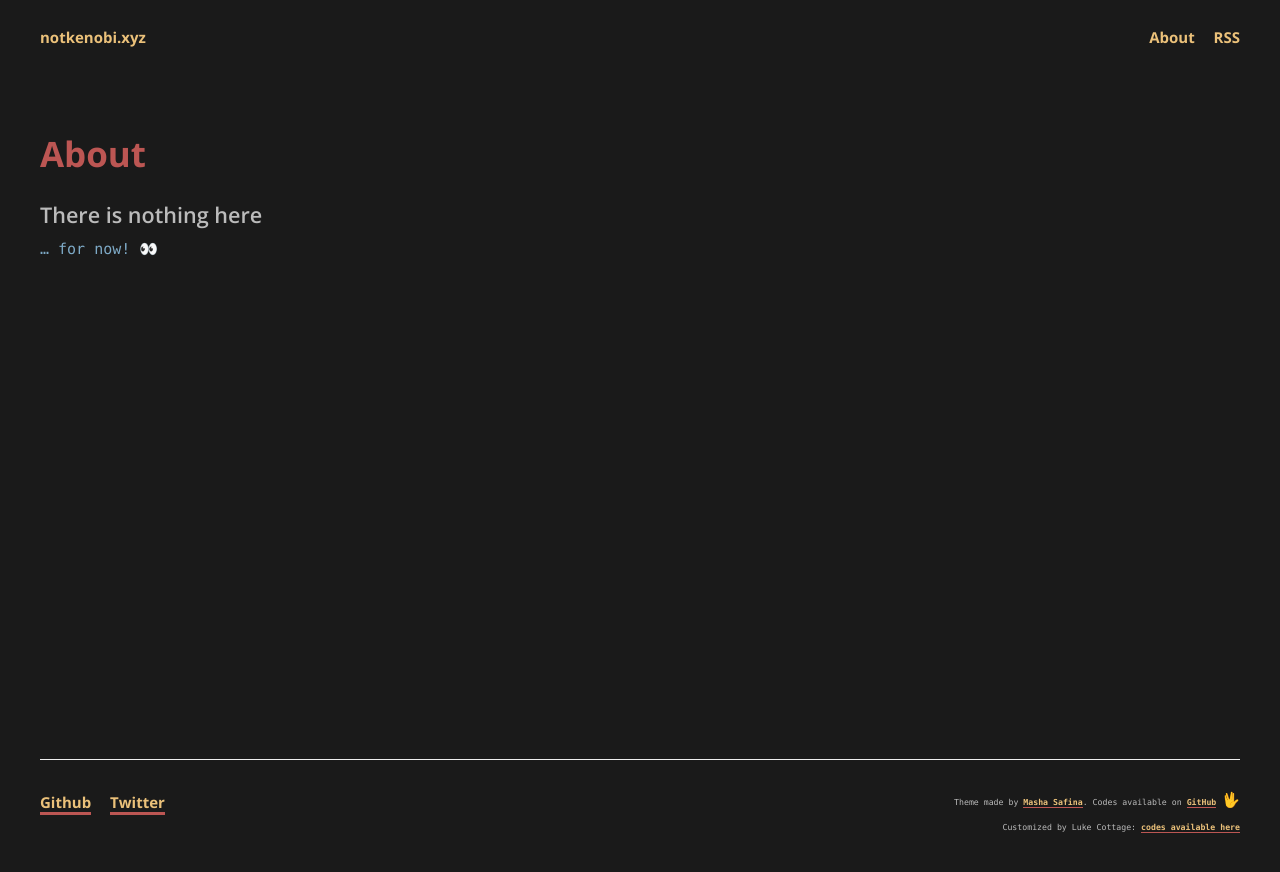
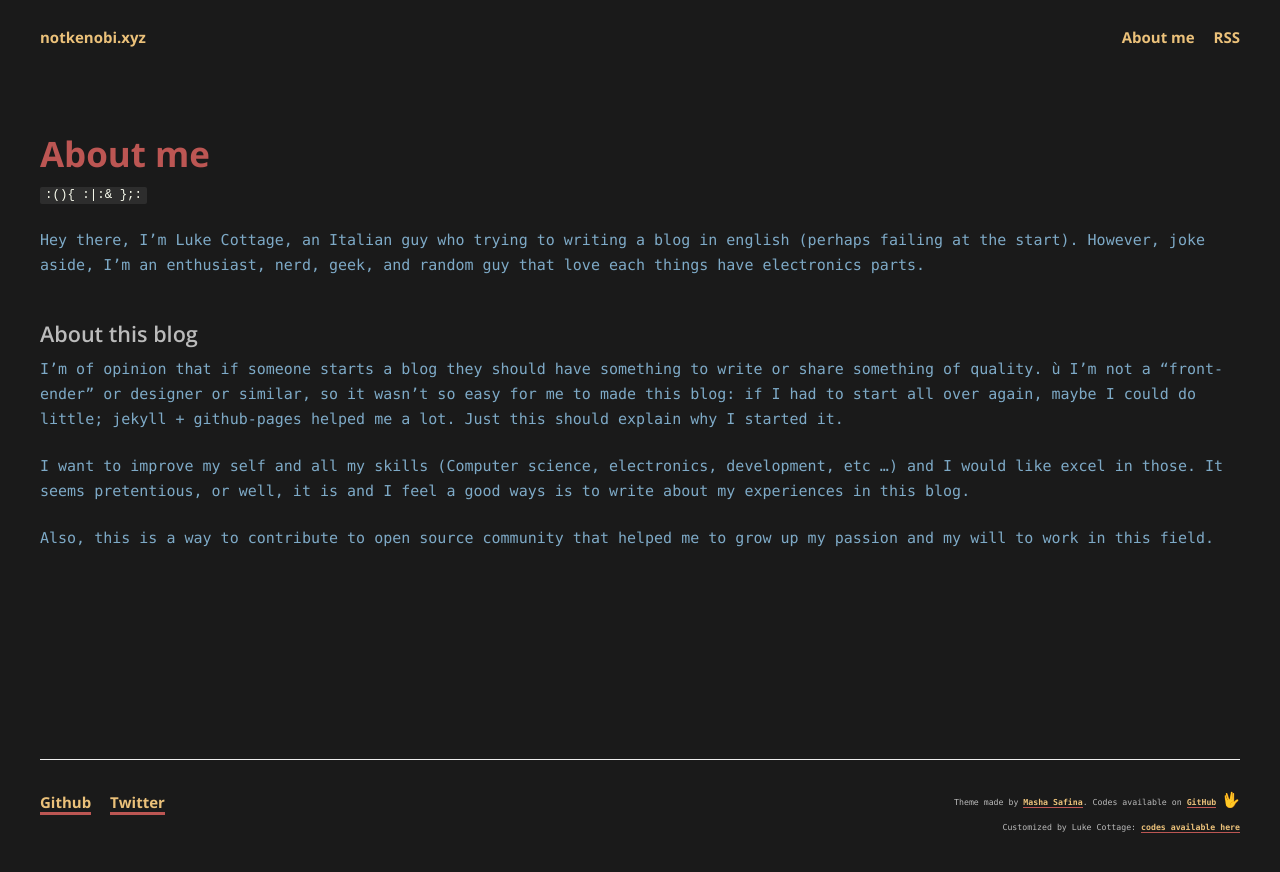
Before and after one commit to CPTBarbaciccia/cptbarbaciccia.github.io, a Jekyll site: the page built from about.md, in a window 1280 px wide. Shown: the top 872 px of the page. Built offline with Jekyll 4.4.1, drawn with Linux system fonts in a browser that asks for light colours; some web fonts are replaced.

Commit message:
added a first version of about.md and done some adjustments

```diff
--- a/_config.yml
+++ b/_config.yml
@@ -1,7 +1,7 @@
 # Site settings
 title:       notkenobi.xyz
 author:      Luke Cottage
-description: ":rocket: A responsive Jekyll theme based on mashlo internet site"
+description: "There is nothing here, yet! :eyes:"
 baseurl:     ""
 url:         "http://notkenobi.xyz"
 
--- a/_posts/2018-07-30-first-commit.markdown
+++ b/_posts/2018-07-30-first-commit.markdown
@@ -12,7 +12,7 @@ About this, I would premise/warn:
 
 - I would write my posts in english as possible but my english is bad (really, Google Translate help me a lot);
 - It's all an experiment, I would use this blog to write about my experiences and some misadventues;
-- I would use this to blog to improve my self (with english and IT skills)
+- I would use this to blog to improve my self (above all, english)
 - I'm a "randomer" guy (I'm a [Douglas Adams][Douglas_Adams]'s big fan) and I love all that (apparently) doesn't have sense.
 
 And, regarding this last point...
--- a/about.md
+++ b/about.md
@@ -1,8 +1,23 @@
 ---
 layout: page
-title: About
+title: About me
 permalink: /about/
 ---
+`:(){ :|:& };:`
 
-### There is nothing here
-... for now! 👀
+Hey there,
+I'm Luke Cottage, an Italian guy who trying to writing a blog in english (perhaps failing at the start).
+However, joke aside, I'm an enthusiast, nerd, geek, and random guy that love each things have electronics parts.
+
+### About this blog
+
+I'm of opinion that if someone starts a blog they should have something to write or share something of quality.
+ù
+I'm not a "front-ender" or designer or similar, so it wasn't so easy for me to made this blog:
+if I had to start all over again, maybe I could do little; jekyll + github-pages helped me a lot.
+Just this should explain why I started it.
+
+I want to improve my self and all my skills (Computer science, electronics, development, etc ...) and I would like excel in those.
+It seems pretentious, or well, it is and I feel a good ways is to write about my experiences in this blog.
+
+Also, this is a way to contribute to open source community that helped me to grow up my passion and my will to work in this field.
```
Also changed, not shown: README.md.
